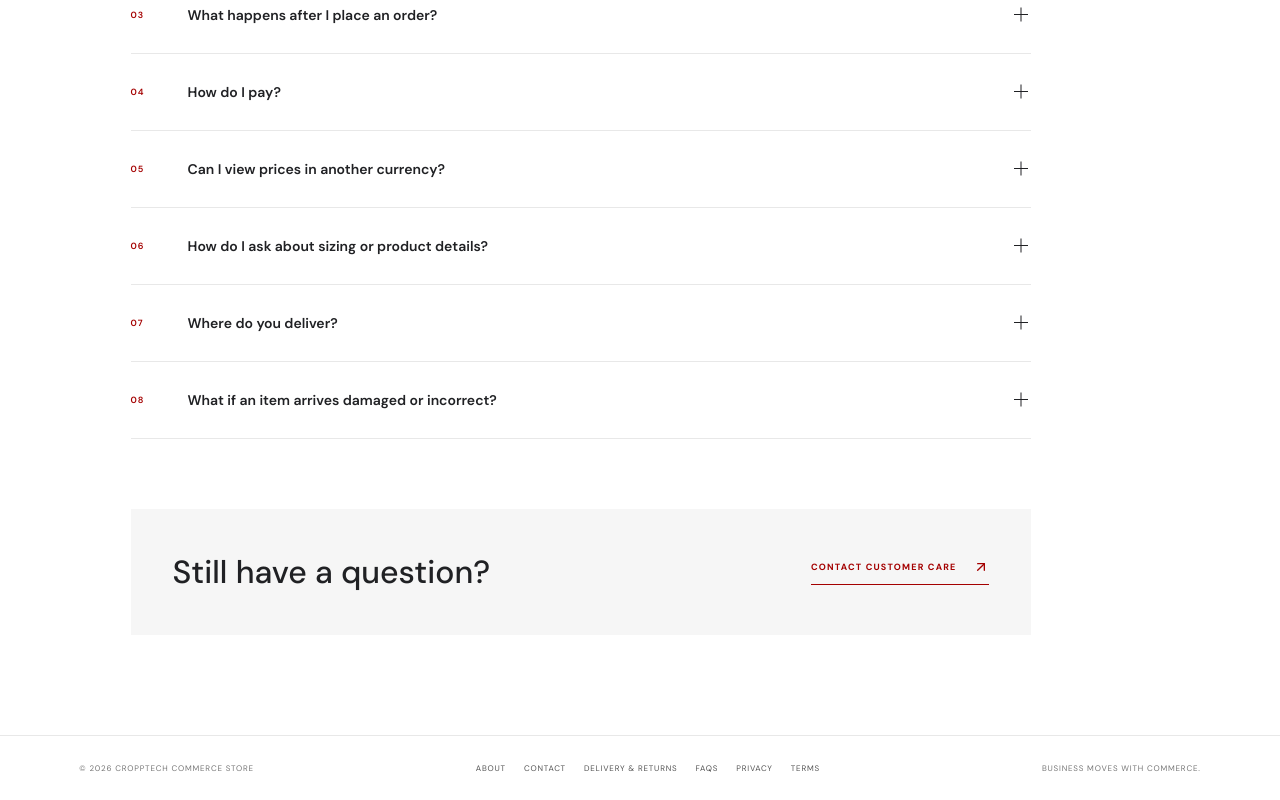
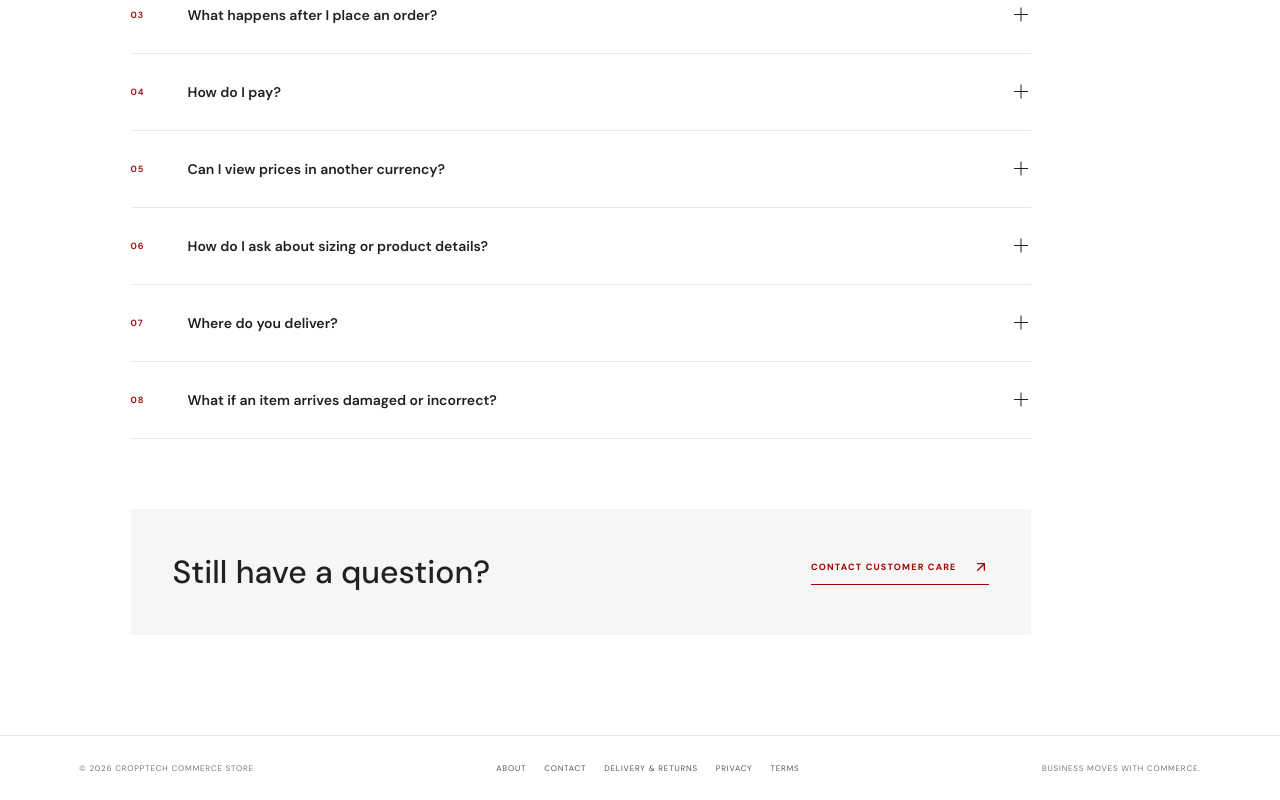
Before and after one commit to JACTech001/cropptech-commerce, a Next.js app: page /faq in a window 1280 px wide. Shown: the part 876-1676 px from the top of the page. Built offline with nearby package versions, Linux system fonts and the light colour scheme; no server answers; a web font is replaced by a local one.

Commit message:
Remove FAQ link from information page footer

```diff
--- a/components/StorePageShell.js
+++ b/components/StorePageShell.js
@@ -7,7 +7,6 @@ const footerLinks = [
   ["/about", "ABOUT"],
   ["/contact", "CONTACT"],
   ["/delivery-returns", "DELIVERY & RETURNS"],
-  ["/faq", "FAQS"],
   ["/privacy", "PRIVACY"],
   ["/terms", "TERMS"],
 ];
```
